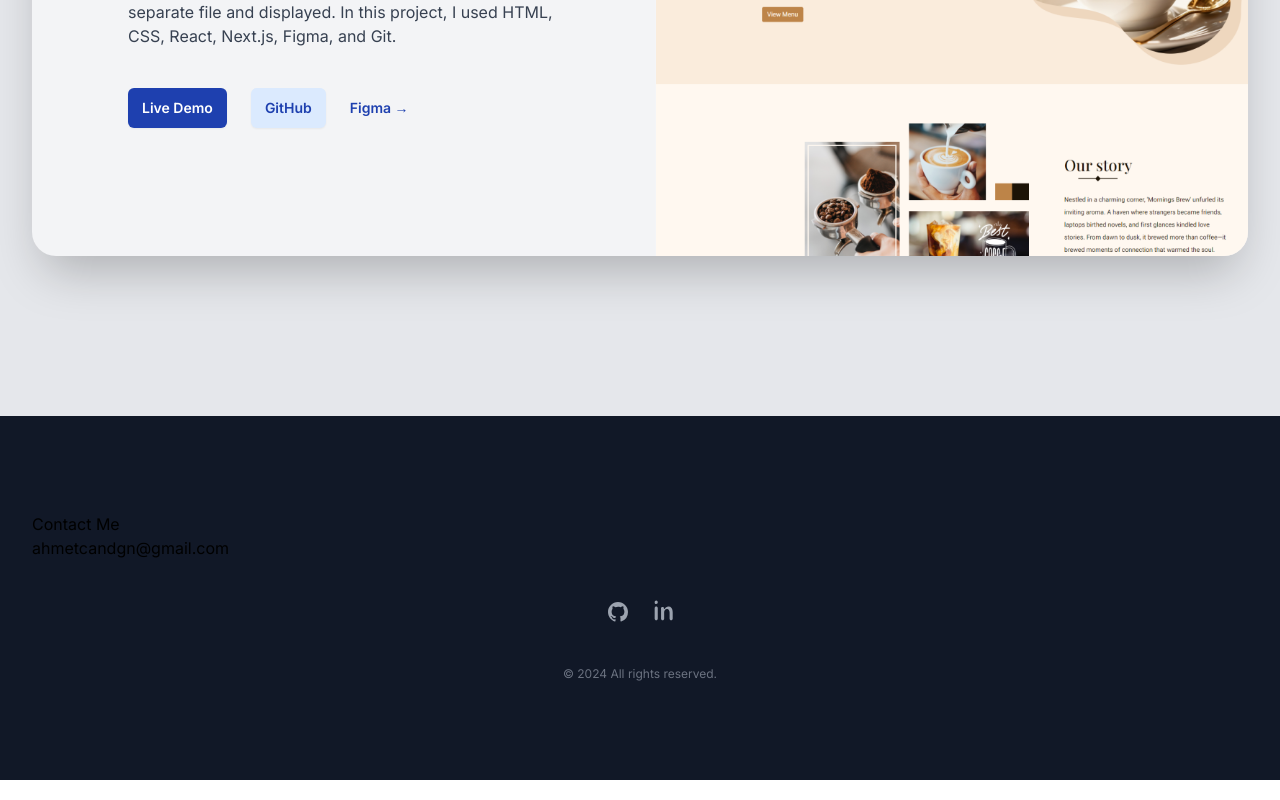
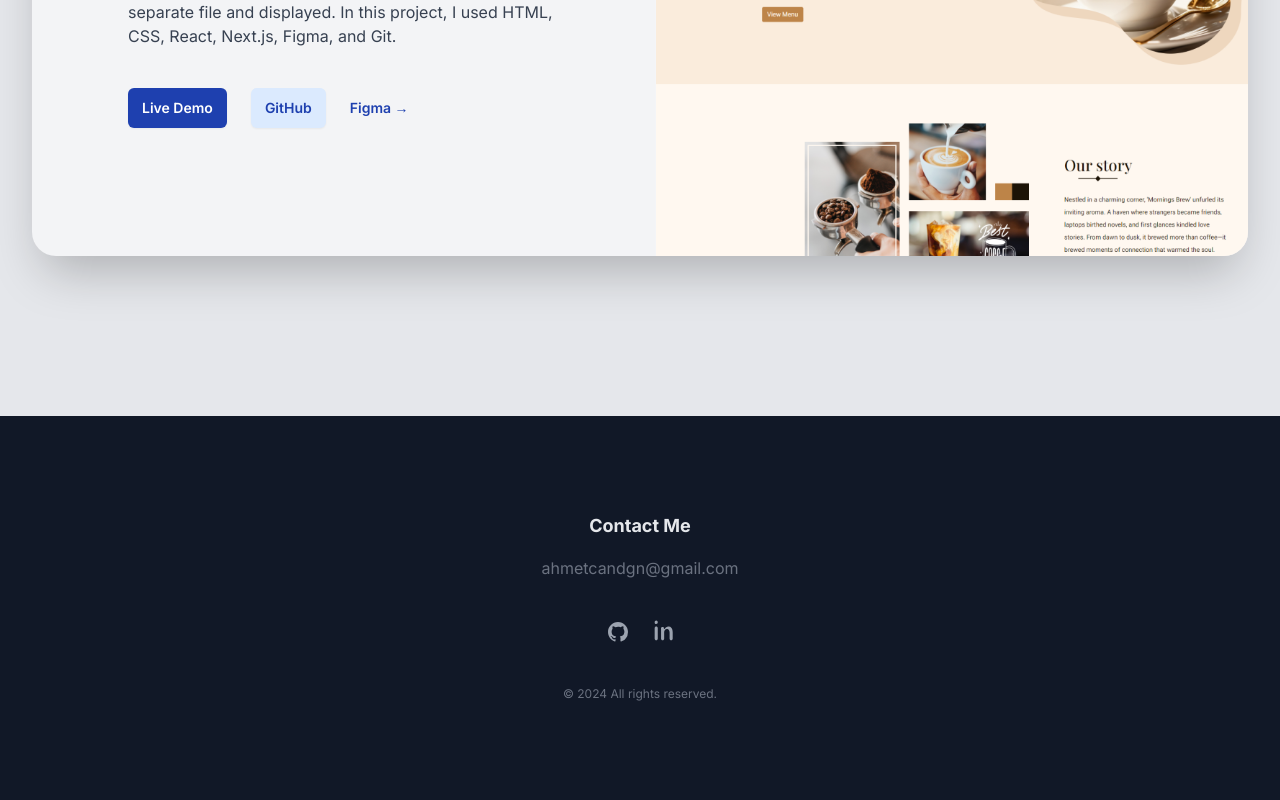
Before and after one commit to ahmet-dgn/personal-website, a Next.js app: page / in a window 1280 px wide. Shown: the part 5205-6005 px from the top of the page. Built offline with nearby package versions, Linux system fonts and the light colour scheme.

Commit message:
design bugs fixed

```diff
--- a/components/Footer.js
+++ b/components/Footer.js
@@ -4,13 +4,13 @@ export default function Footer() {
   return (
     <footer className="bg-gray-900" id="contact">
       <div className="mx-auto max-w-7xl overflow-hidden px-6 py-20 sm:py-24 lg:px-8">
-        <p classNameName="text-center text-gray-200 text-lg font-bold">
+        <p className="text-center text-gray-200 text-lg font-bold ">
           Contact Me
         </p>
         <Link
           target="_blank"
           href="mailto:ahmetcandgn@gmail.com"
-          classNameName="text-center block text-gray-500 hover:text-gray-200 mt-4"
+          className="text-center block text-gray-500 hover:text-gray-200 mt-4 "
         >
           ahmetcandgn@gmail.com
         </Link>
```
